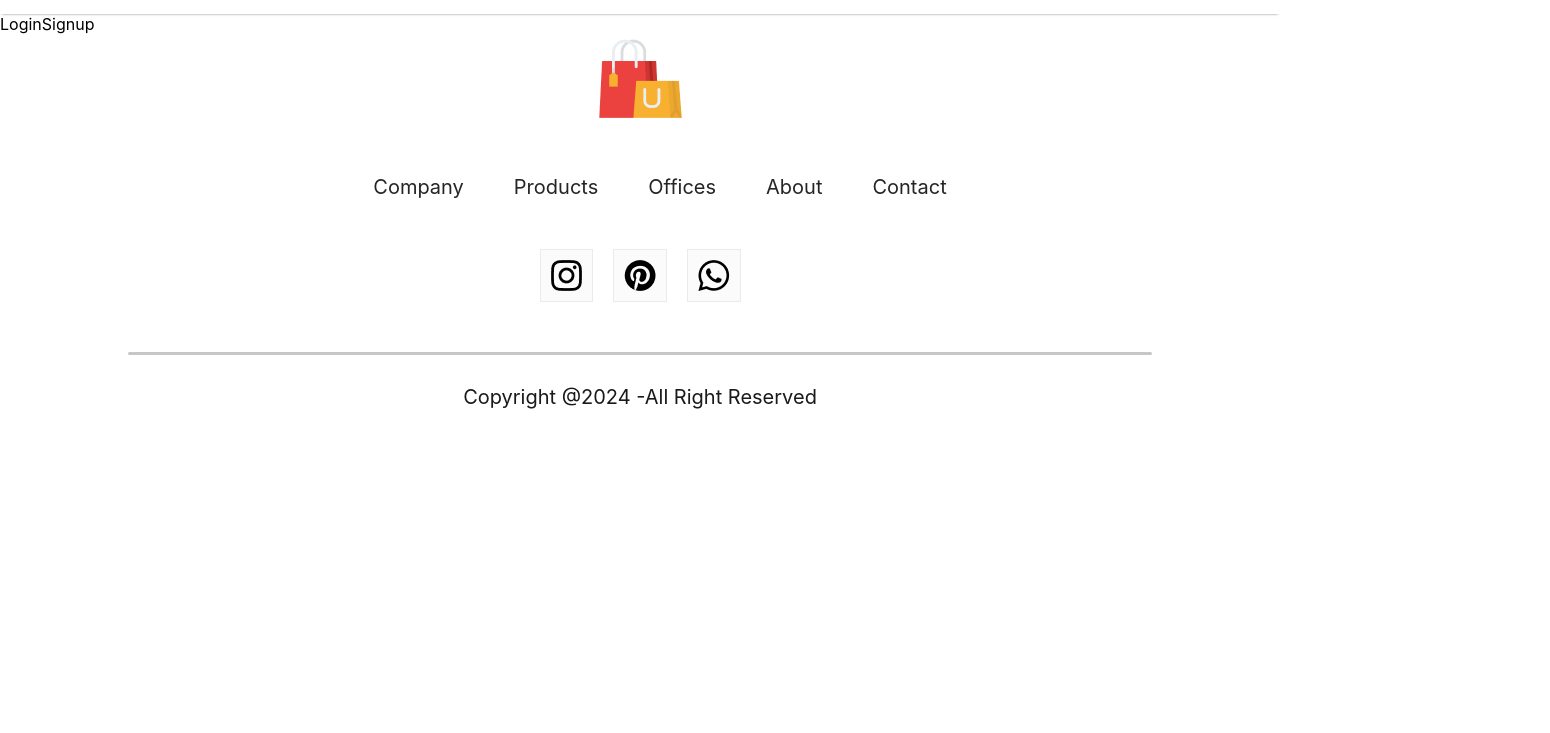
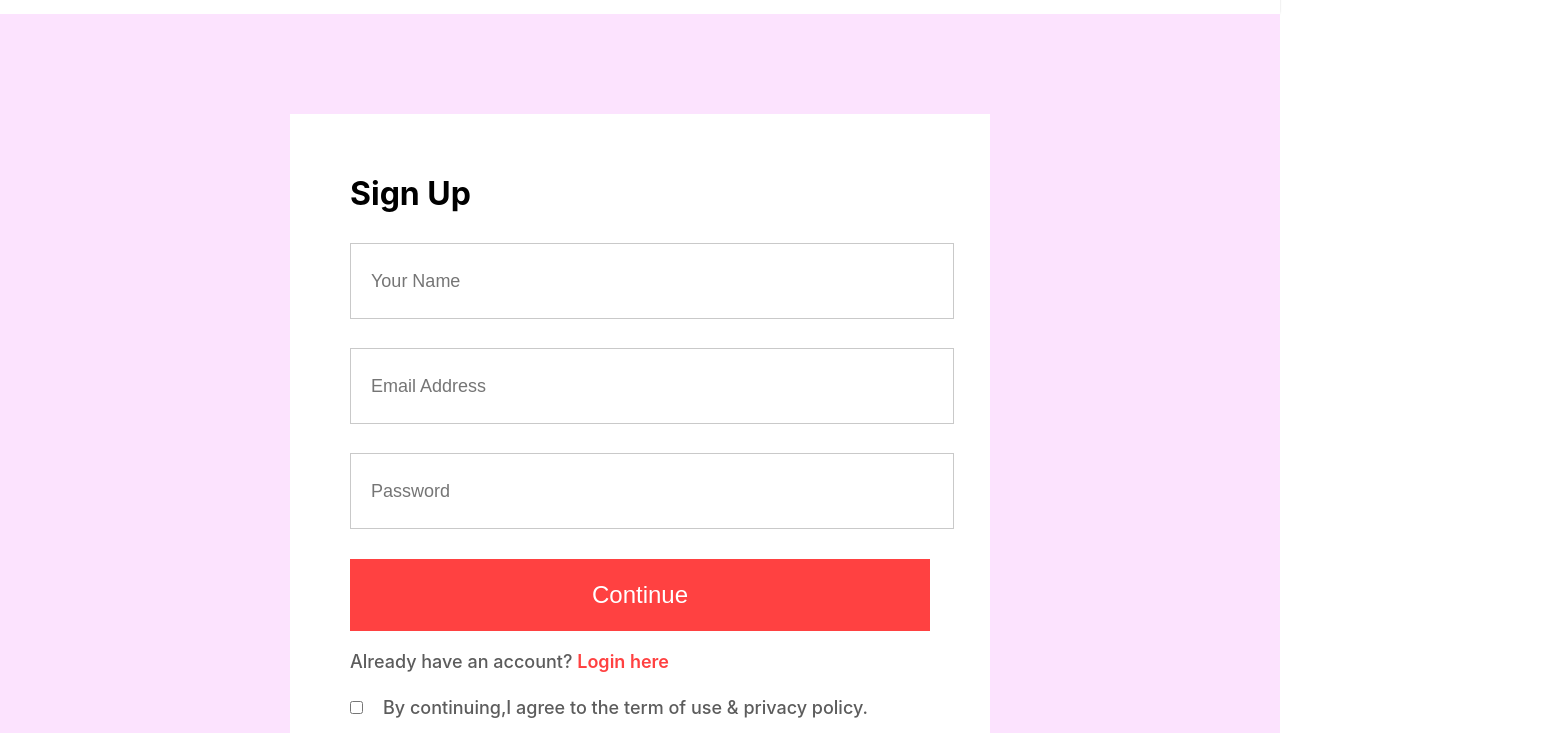
Before and after one commit to sushmita-dev/e-commerce, a React (Create React App) app: page /login in a window 1280 px wide. Shown: the part 83-816 px from the top of the page, 1550 px wide, since content can reach past the window. Built offline with nearby package versions, Linux system fonts and the light colour scheme.

Commit message:
friday changes

```diff
--- /dev/null
+++ b/src/Components/Breadcrums/Breadcrum.js
@@ -0,0 +1,11 @@
+import React from 'react'
+import './Breadcrum.css'
+import arrow_icon from '../Assets/breadcrum_arrow.png'
+export const Breadcrum = (props) => {
+    const {product} =props;
+  return (
+    <div className='breadcrum'>
+     HOME <img src={arrow_icon} alt=''/>SHOP<img src={arrow_icon} alt=''/> {product.category} <img src={arrow_icon} alt=''/>{product.name}
+    </div>
+  )
+}
--- a/src/Components/Item/Item.js
+++ b/src/Components/Item/Item.js
@@ -1,9 +1,10 @@
 import React from 'react'
 import './Item.css'
+import { Link } from 'react-router-dom'
 export const Item = (props) => {
   return (
     <div className='Item'>
-      <img src={props.image} alt='' />
+      <Link to={'/product/${props.id}'}><img src={props.image} alt='' /></Link>
       <p>{props.name}</p>
       <div className='item-prices'>
         <div className='item-proce-new'>
--- a/src/Components/Navbar/Navbar.js
+++ b/src/Components/Navbar/Navbar.js
@@ -3,10 +3,14 @@
 import logo from '../Assets/logo.png'
 import cart_icon from '../Assets/cart_icon.png'
 import { Link } from 'react-router-dom'
-
+import  {Login}  from '../login'
 
 function Navbar() {
     const [menu, setMenu] = useState("shop")
+    const changeMenu = (item) => {
+        console.log(item)
+        setMenu(item)
+    }
     return (
         <div className='navbar'>
             <div className='nav-logo'>
@@ -15,11 +19,17 @@
 
             </div>
             <ul className='nav-menu'>
-                <li onClick={() => { setMenu("shop") }}><Link style={{ textDecoration: 'none' }} to='/'>Shop</Link>{menu === "shop" ? <hr /> : <></>}</li>
-                <li onClick={() => { setMenu("mens") }}><Link style={{ textDecoration: 'none' }} to='/mens'>Men</Link>{menu === "mens" ? <hr /> : <></>}</li>
-                <li onClick={() => { setMenu("womens") }}><Link style={{ textDecoration: 'none' }} to='/womens'>Women</Link>{menu === "womens" ? <hr /> : <></>}</li>
-                <li onClick={() => { setMenu("kids") }}><Link style={{ textDecoration: 'none' }} to='/kids'></Link>Kids{menu === "kids" ? <hr /> : <></>}</li>
+                <li onClick={() => { changeMenu("shop") }}><Link style={{ textDecoration: 'none' }} to='/'>Shop</Link>{menu === "shop" ? <hr /> : <></>}</li>
+                <li onClick={() => { changeMenu("mens") }}><Link style={{ textDecoration: 'none' }} to='/mens'>Men</Link>{menu === "mens" ? <hr /> : <></>}</li>
+                <li onClick={() => { changeMenu("womens") }}><Link style={{ textDecoration: 'none' }} to='/womens'>Women</Link>{menu === "womens" ? <hr /> : <></>}</li>
+                <li onClick={() => { changeMenu("kids") }}><Link style={{ textDecoration: 'none' }} to='/kids'>Kids</Link>{menu === "kids" ? <hr /> : <></>}</li>
             </ul>
+            <Login rong="red" number="1"/>
+            <Login rong="green" number="2"/>
+            <Login rong="yellow" number="3"/>
+            <Login rong="blue" number="4"/>
+
+
             <div className='nav-login-cart'>
                 <Link to='/login'><button>login</button></Link>
                 <Link to='/cart'><img src={cart_icon} alt='' /></Link >
--- /dev/null
+++ b/src/Components/login.js
@@ -0,0 +1,14 @@
+import React from 'react'
+import { Link } from 'react-router-dom'
+import cart_icon from './Assets/cart_icon.png'
+
+export const Login = (props) => {
+  return (
+    <>
+       <div className='nav-login-cart' style={{background:props.rong}}>
+                <Link to='/login'><button>login {props.number} </button></Link>
+      </div>
+    </>
+
+  )
+}
--- a/src/Context/ShopContext.js
+++ b/src/Context/ShopContext.js
@@ -5,7 +5,7 @@
 
 
 const ShopContextProvider =(props) =>{
-    const contextValue ={}
+    const contextValue ={all_product}
 
     return(
         <ShopContext.Provider value={contextValue}>
--- /dev/null
+++ b/src/Pages/CSS/LoginSignup.css
@@ -0,0 +1,62 @@
+.loginsignup{
+    width: 100%;
+    height: 80vh;
+    background: #fce3fe;
+    padding-top: 100px;
+}
+.loginsignup-container{
+    width: 580px;
+    height: 600px;
+    background: white;
+    margin: auto;
+    padding: 40px 60px;
+
+}
+.loginsignup-container h1{
+    margin: 20px 0px;
+}
+.loginsignup-fields{
+     display: flex;
+     flex-direction: column;
+     gap: 29px;
+     margin-top: 30px;
+}
+.loginsignup-fields input{
+    height: 72px;
+    width: 100%;
+    padding-left: 20px;
+    border: 1px solid #c9c9c9;
+    outline: none;
+    color: #5c5c5c;
+    font-size: 18px;
+}
+.loginsignup-container button{
+    width: 580px;
+    height: 72px;
+    color: white;
+    background: #ff4141;
+    margin-top: 30px;
+    border: none;
+    font-size: 24px;
+    font-weight: 500;
+    cursor: pointer;
+}
+.loginsignup-login{
+    margin-top: 20px;
+    color: #5c5c5c;
+    font-size: 18px;
+    font-weight: 500;
+}
+.loginsignup-login span{
+    color: #ff4141;
+    font-weight: 600;
+}
+.loginsignup-agree{
+    display: flex;
+    align-items: center;
+    margin-top: 25px;
+    gap:20px;
+    color: #5c5c5c;
+    font-size: 18px;
+    font-weight: 500;
+}
--- a/src/Pages/CSS/ShopCategory.css
+++ b/src/Pages/CSS/ShopCategory.css
@@ -0,0 +1,38 @@
+.shopcategory-banner{
+    display: block;
+    margin: 30px auto;
+    width: 82%;
+}
+.shopcategory-indexSort{
+    display: flex;
+    margin: 0px 170px;
+    justify-content: space-between;
+    align-items: center;
+}
+.shopcategory-sort{
+    padding: 10px 20px;
+    border-radius: 40px;
+    border: 10px solid #888;
+}
+.shopcategory-indexSort p span{
+    font-weight: 600;
+}
+.shopcategory-products{
+    margin: 20px 170px;
+    display: grid;
+    grid-template-columns :1fr 1fr 1fr 1fr 1fr;
+    row-gap: 80px;
+}
+.shopcategory-loadmore{
+    display: flex;
+    justify-content: center;
+    align-items: center;
+    margin: 150px auto;
+    width: 233px;
+    height: 69px;
+    border-radius: 75px;
+    background: #ededed;
+    color: #787878;
+    font-size: 18px;
+    font-weight: 500;
+}
--- a/src/Pages/LoginSignup.js
+++ b/src/Pages/LoginSignup.js
@@ -1,8 +1,23 @@
 import React from 'react'
-
+import './CSS/LoginSignup.css'
 const LoginSignup = () => {
   return (
-    <div>LoginSignup</div>
+    <div className='loginsignup'>
+      <div className='loginsignup-container'>
+        <h1>Sign Up</h1>
+        <div className='loginsignup-fields'>
+          <input type='text' placeholder='Your Name'/>
+          <input type='email' placeholder='Email Address'/>
+          <input type='password' placeholder='Password'/>
+        </div>
+        <button>Continue</button>
+        <p className='loginsignup-login'>Already have an account? <span>Login here</span></p>
+        <div className='loginsignup-agree'>
+          <input type='checkbox' name='' id=''/>
+          <p>By continuing,I agree to the term of use & privacy policy.</p>
+        </div>
+      </div>
+    </div>
   )
 }
 
--- a/src/Pages/Product.js
+++ b/src/Pages/Product.js
@@ -1,7 +1,15 @@
-import React from 'react'
+import React, { useContext } from 'react'
+import { ShopContext } from '../Context/ShopContext'
+import { useParams } from 'react-router-dom';
+import { Breadcrum } from '../Components/Breadcrums/Breadcrum';
 
 export const Product = () => {
+  const {all_product}=useContext(ShopContext);
+  const {productId}=useParams();
+  const product = all_product.find((e)=>e.id === Number(productId))
   return (
-    <div>Product</div>
+    <div>
+      <Breadcrum product={product}/>
+    </div>
   )
 }
--- a/src/Pages/ShopCategory.js
+++ b/src/Pages/ShopCategory.js
@@ -1,12 +1,36 @@
-import React, { useContext } from 'react'
+import React, { useContext, useEffect } from 'react'
 import './CSS/ShopCategory.css'
 import { ShopContext } from '../Context/ShopContext'
-
+import dropdown_icon from '../Components/Assets/dropdown_icon.png'
+import  {Item}  from '../Components/Item/Item'
 export const ShopCategory = (props) => {
-  const {all_product} =useContext(ShopContext);
+  const { all_product } = useContext(ShopContext);
+  useEffect(() => {
+  }, [])
   return (
     <div className='shop-category'>
-
+      <img className='shopcategory-banner' src={props.banner} alt='' />
+      <div className='shopcategory-indexSort'>
+        <p>
+          <span>Showing 1-12</span> out of 36 products
+        </p>
+        <div className='shopcategory-sort'>
+          Sort  by <img src={dropdown_icon} alt='' />
+        </div>
+      </div>
+      <div className='shopcategory-products'>
+        {all_product.map((item, i) => {
+          if (props.category.startsWith(item.category)) {
+            return <Item key={i} id={item.id} name={item.name} image={item.image} new_price={item.new_price} old_price={item.old_price} />
+          }
+          else {
+            return null;
+          }
+        })}
+      </div>
+      <div className='shopcategory-loadmore'>
+        Explore More
+      </div>
     </div>
   )
 }
```
Also changed, not shown: src/Components/Breadcrums/Breadcrum.css (added).
